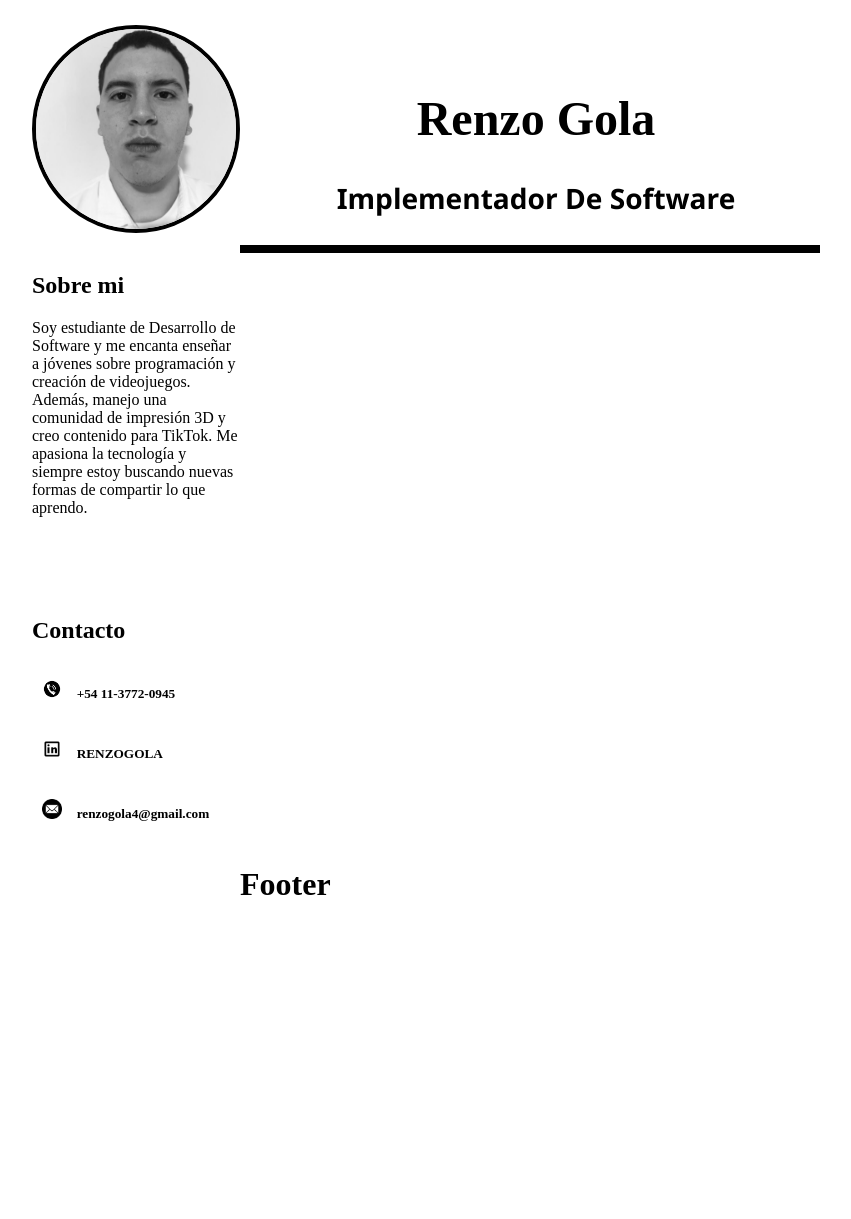
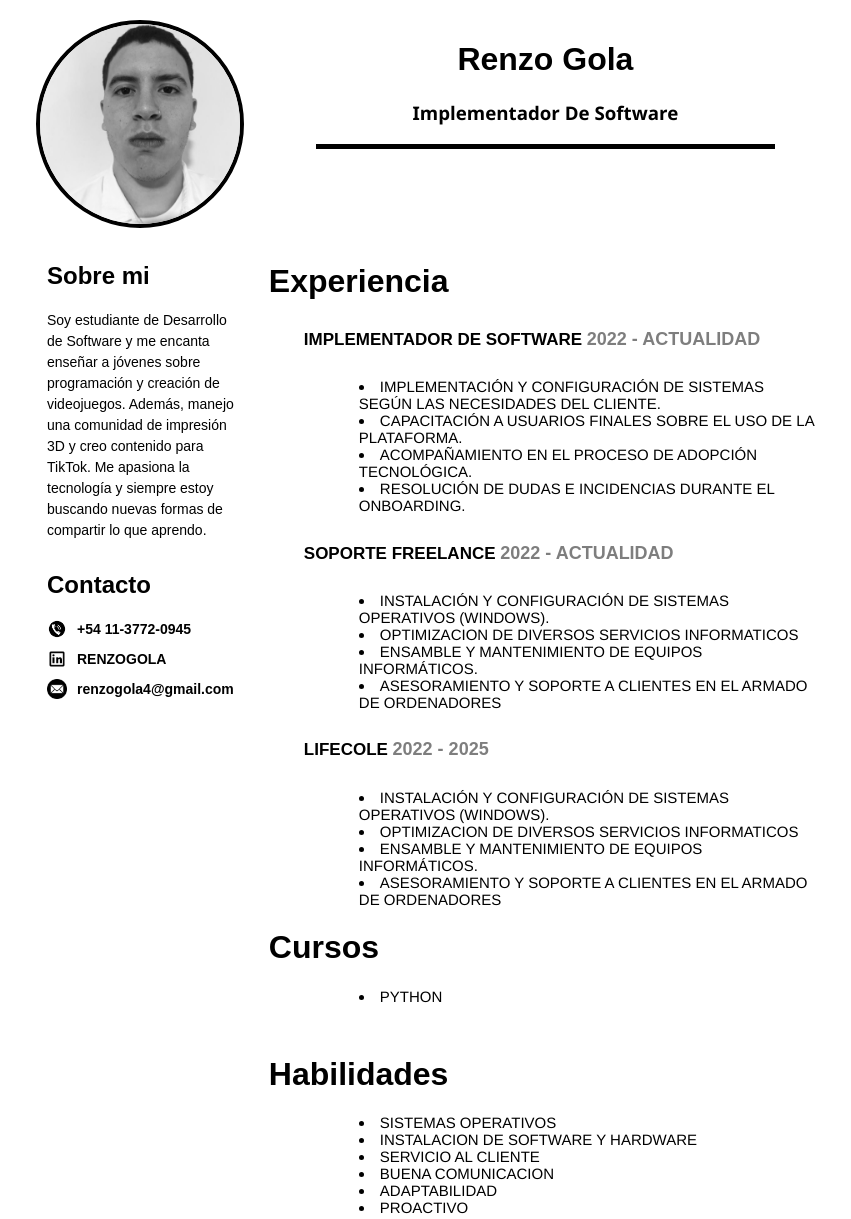
Before and after one commit to RenziGN/CvRenzoGolaHTML, a plain HTML site: page Index.html in a window 1280 px wide. Shown: the whole page, without its empty margins (208-1059 px from the left). Before the commit the page ends 1120 px from the top, so only its background shows below. Drawn offline with Linux system fonts and the light colour scheme.

Commit message:
Se finalizo el CV

```diff
--- a/Index.html
+++ b/Index.html
@@ -21,6 +21,41 @@
     <div class="Separador"> </div>
   </div>
 
+  <div class= "Experiencia">
+
+     <h1 class="h1experiencia">Experiencia </h1>
+      <h5 class="Posicion">Implementador De Software  <span class="añoexperiencia">2022 - Actualidad</span></h5>
+      <li class="contenidoposicion"> Implementación y configuración de sistemas según las necesidades del cliente.</li>
+      <li class="contenidoposicion"> Capacitación a usuarios finales sobre el uso de la plataforma.</li>
+      <li class="contenidoposicion"> Acompañamiento en el proceso de adopción tecnológica.</li>
+      <li class="contenidoposicion">Resolución de dudas e incidencias durante el onboarding.</li>
+
+      <h5 class="Posicion">SOPORTE FREELANCE <span class="añoexperiencia">2022 - Actualidad</span></h5>
+      <li class="contenidoposicion"> INSTALACIÓN Y CONFIGURACIÓN DE SISTEMAS OPERATIVOS
+  (WINDOWS).</li>
+      <li class="contenidoposicion"> OPTIMIZACION DE DIVERSOS SERVICIOS INFORMATICOS</li>
+      <li class="contenidoposicion"> ENSAMBLE Y MANTENIMIENTO DE EQUIPOS INFORMÁTICOS.</li>
+      <li class="contenidoposicion">ASESORAMIENTO Y SOPORTE A CLIENTES EN EL ARMADO DE
+ORDENADORES</li>
+
+      <h5 class="Posicion">LIFECOLE <span class="añoexperiencia">2022 - 2025</span> </h5>
+      <li class="contenidoposicion"> INSTALACIÓN Y CONFIGURACIÓN DE SISTEMAS OPERATIVOS
+  (WINDOWS).</li>
+      <li class="contenidoposicion"> OPTIMIZACION DE DIVERSOS SERVICIOS INFORMATICOS</li>
+      <li class="contenidoposicion"> ENSAMBLE Y MANTENIMIENTO DE EQUIPOS INFORMÁTICOS.</li>
+      <li class="contenidoposicion">ASESORAMIENTO Y SOPORTE A CLIENTES EN EL ARMADO DE
+ORDENADORES</li>
+
+
+
+     <h1 class="h1experiencia">   Cursos </h1>
+      <li class="contenidoposicion"> Python </li>
+
+
+
+  </div>
+
+
 
     <nav class="Nav">
       <h1>Sobre mi</h1>
@@ -32,6 +67,8 @@ impresión 3D y creo contenido para
 TikTok. Me apasiona la tecnología y
 siempre estoy buscando nuevas formas
 de compartir lo que aprendo.</p>
+
+
     </nav>
 
     <section class="Section">
@@ -47,7 +84,14 @@ de compartir lo que aprendo.</p>
     </section>
 
     <footer class="Footer">
-      <h1>Footer</h1>
+      <h1 class="h1experiencia">Habilidades </h1>
+      <li class="contenidoposicion"> Sistemas operativos </li>
+      <li class="contenidoposicion"> Instalacion de Software y Hardware </li>
+      <li class="contenidoposicion"> Servicio al cliente </li>
+      <li class="contenidoposicion"> Buena comunicacion </li>
+      <li class="contenidoposicion"> Adaptabilidad </li>
+      <li class="contenidoposicion"> Proactivo </li>
+
     </footer>
   </div>
 </body>
--- a/styles.css
+++ b/styles.css
@@ -1,106 +1,115 @@
 html, body {
-  height: 100%;
   margin: 0;
   padding: 0;
   display: grid;
   justify-content: center;
-  align-items: center;
-
+  align-items: start;
+  font-family: Arial, sans-serif;
 }
 
-.Fullpage{
-width: 800px;
-height: 1120px;
-display: grid;
-grid-template-columns: 1fr 4fr  ;
-grid-template-rows: 1fr 2.5fr 1fr 1fr 1fr;
+.Fullpage {
+  display: grid;
+  grid-template-columns: 1fr 3fr;
+  grid-template-rows: auto auto auto auto auto auto auto;
+  gap: 10px;
+  width: 800px;
 }
 
+.ImagenCV {
+  grid-column: 1;
+  grid-row: 1;
+  justify-self: center;
+  padding-top: 20px;
+}
+.ImagenCV img {
+  width: 200px;
+  height: 200px;
+  border: 4px solid black;
+  border-radius: 9999px;
+  object-fit: cover;
+}
 
-
-.Nombre{
+.Nombre {
   grid-column: 2;
+  grid-row: 1;
   text-align: center;
-  padding-top: 10%;
-  font-size:150%;
+  padding-top: 20px;
 }
 
 .Separador {
-  width: 81%;
-  padding-left: 100px;
-  height: 8px;
+  width: 80%;
+  height: 5px;
   background-color: black;
+  margin: 10px auto;
 }
 
-.ImagenCV{
-  padding-top: 25px;
-}
-
-.ImagenCV img{
-    width: 300px;
-    height: 300px;
-    max-width: 200px;
-    border: 4px solid black;
-    max-height: 200px;
-    border-radius: 9999px;
-    object-fit: cover;
-}
-
-.txtimplement{
+.txtimplement {
   font-family: 'Segoe UI', Tahoma, Geneva, Verdana, sans-serif;
 }
 
-.Nav{
-    grid-row: 2;
-    grid-column: 1;
+.Nav {
+  grid-column: 1;
+  grid-row: 2;
+  align-self: start;
+  padding: 0 15px;
+}
+.Nav h2 {
+  margin-bottom: 5px;
+}
+.Nav p {
+  font-size: 14px;
+  line-height: 1.5;
+  margin: 0;
 }
 
+.Experiencia {
+  grid-column: 2;
+  grid-row: 2 / span 3;
+  padding-right: 15px;
+}
+.h1experiencia {
+  padding-left: 10px;
+}
+.Posicion {
+  padding-left: 45px;
+  font-size: 17px;
+  text-transform: uppercase;
+}
+.contenidoposicion {
+  padding-left: 100px;
+  font-size: 15px;
+  font-family: 'Franklin Gothic Medium', 'Arial Narrow', Arial, sans-serif;
+  text-transform: uppercase;
+}
+.añoexperiencia {
+  font-size: large;
+  opacity: 0.5;
+}
 
-.Section{
-    grid-row: 3;
+.Section {
+  grid-column: 1;
+  grid-row: 3;
+  padding: 0 15px;
+}
+.logitos {
+  display: grid;
+  grid-template-columns: 20px auto;
+  row-gap: 10px;
+  column-gap: 10px;
+  align-items: center;
+}
+.logos1, .logos2, .logos3 {
+  width: 20px;
+  height: 20px;
+}
+.logostexto {
+  font-size: 14px;
+  margin: 0;
+}
+
+.Footer {
+  padding-top: 20px;
+  grid-column: 2;
+  grid-row: 5;
 
 }
-
-.Section li{
-  list-style-type: none;
-}
-
-.logos1{
-  width: 20px;
-  padding-top: 15px;
-  padding-left: 10px;
-  height: 20px;
-}
-
-
-.logos2{
-  width: 20px;
-  grid-column: 1;
-   padding-top: 15px;
-  padding-left: 10px;
-  height: 20px;
-}
-
-.logos3{
-  width: 20px;
-   padding-top: 15px;
-  padding-left: 10px;
-  grid-column: 1;
-  height: 20px;
-}
-
-.logitos{
-  display: grid;
-  grid-template-columns: 1fr 5fr;
-  grid-template-rows: 1fr 1fr 1fr;
-}
-
-.logostexto{
-  padding-left: 10px;
-}
-
-.Footer{
-    display: grid;
-    grid-row: 4;
-    grid-column: 2;
-}
```
